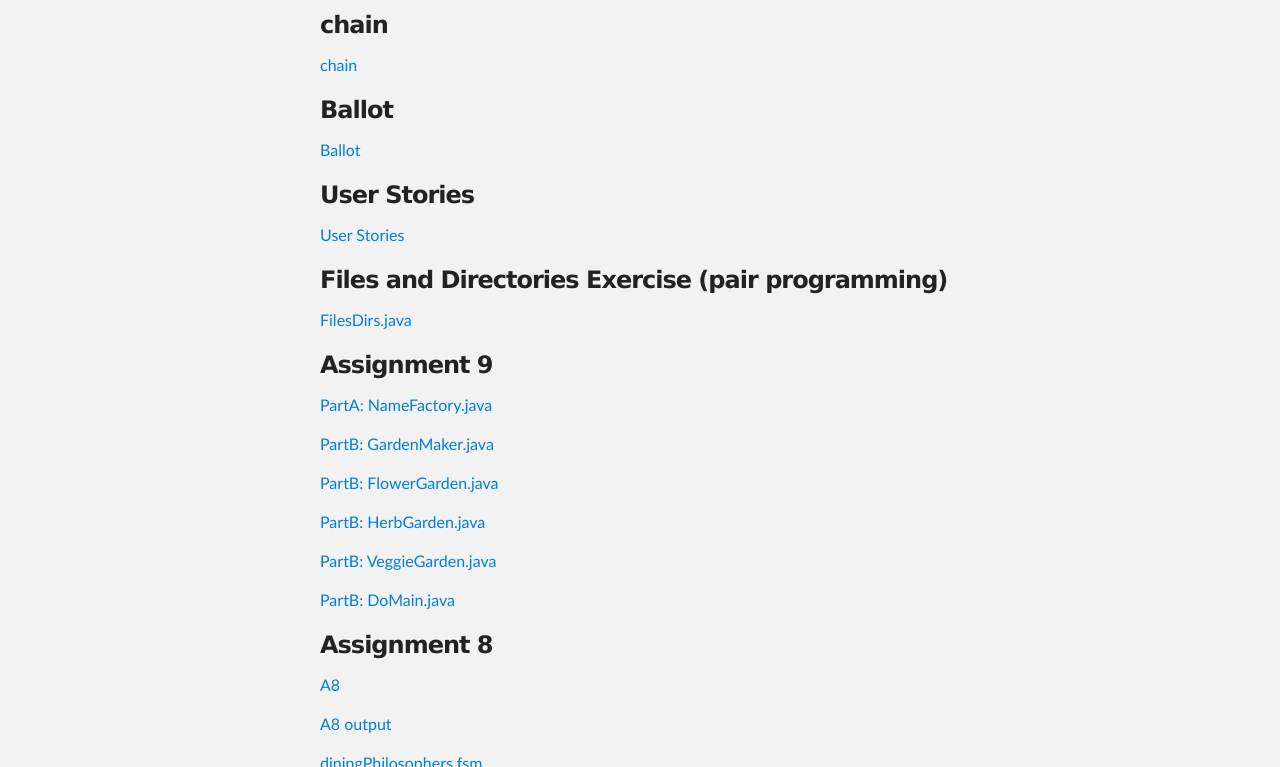
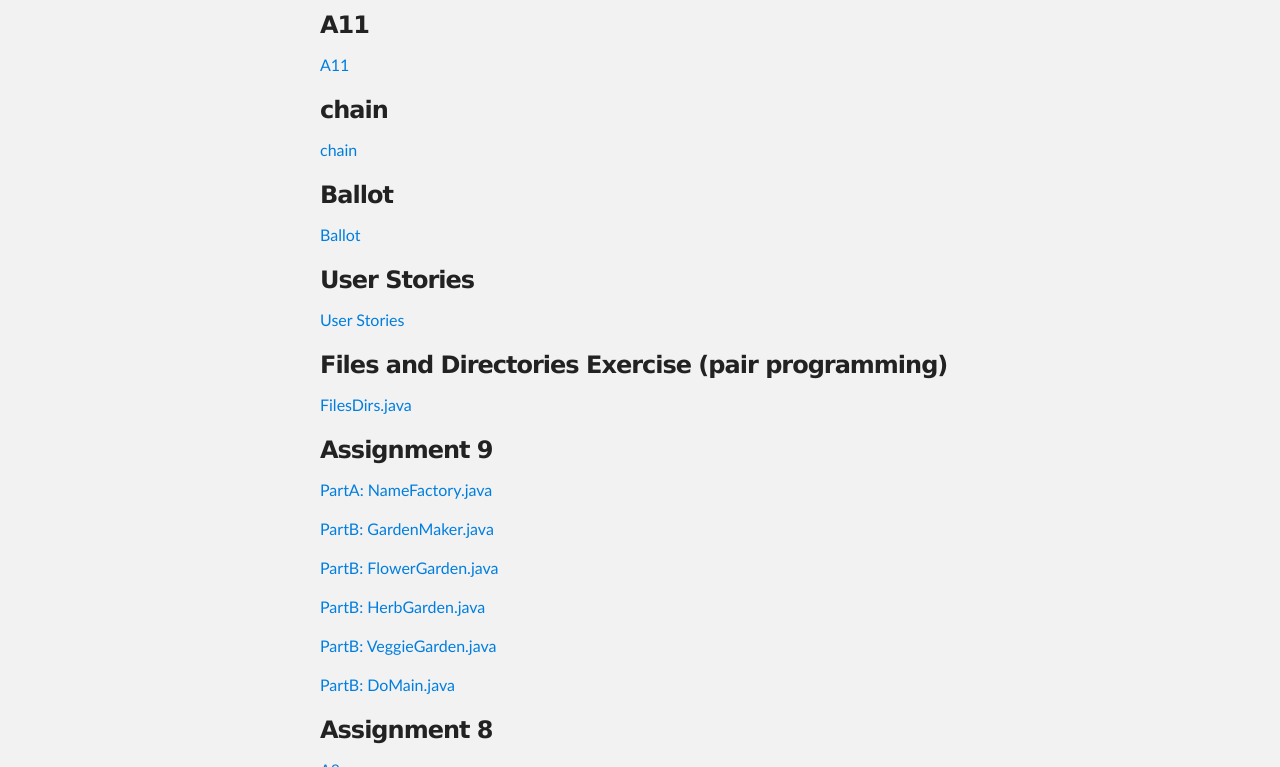
Before and after one commit to jsreese92/723, a plain HTML site: page index.html in a window 1280 px wide. Shown: the part 333-1100 px from the top of the page. Drawn offline with Linux system fonts and the light colour scheme.

Commit message:
added A11

```diff
--- a/index.html
+++ b/index.html
@@ -33,6 +33,13 @@
       <section id="main_content" class="inner">
         <h2>
 <a id="welcome-to-github-pages" class="anchor" href="#welcome-to-github-pages" aria-hidden="true"><span class="octicon octicon-link"></span></a>Example of ML implementations of ADTs.</h2>
+
+<h3>
+<a id="welcome-to-github-pages" class="anchor" href="#welcome-to-github-pages" aria-hidden="true"><span class="octicon octicon-link"></span></a>A11
+</h3>
+<p><a href ="https://github.com/Sarsate/comp723/tree/master/A11"> A11</a></p>
+
+
 
 <h3>
 <a id="welcome-to-github-pages" class="anchor" href="#welcome-to-github-pages" aria-hidden="true"><span class="octicon octicon-link"></span></a>chain
```
